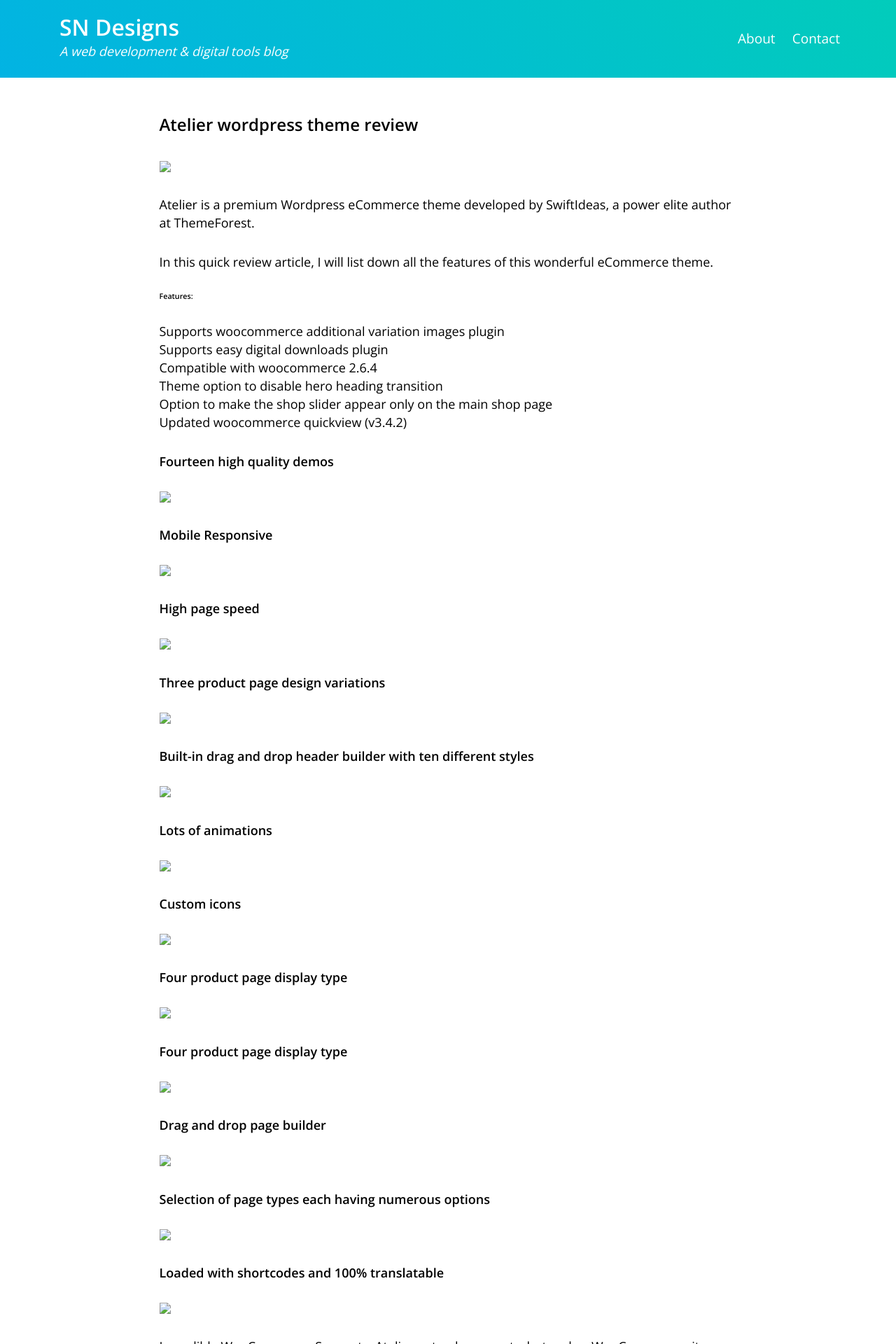
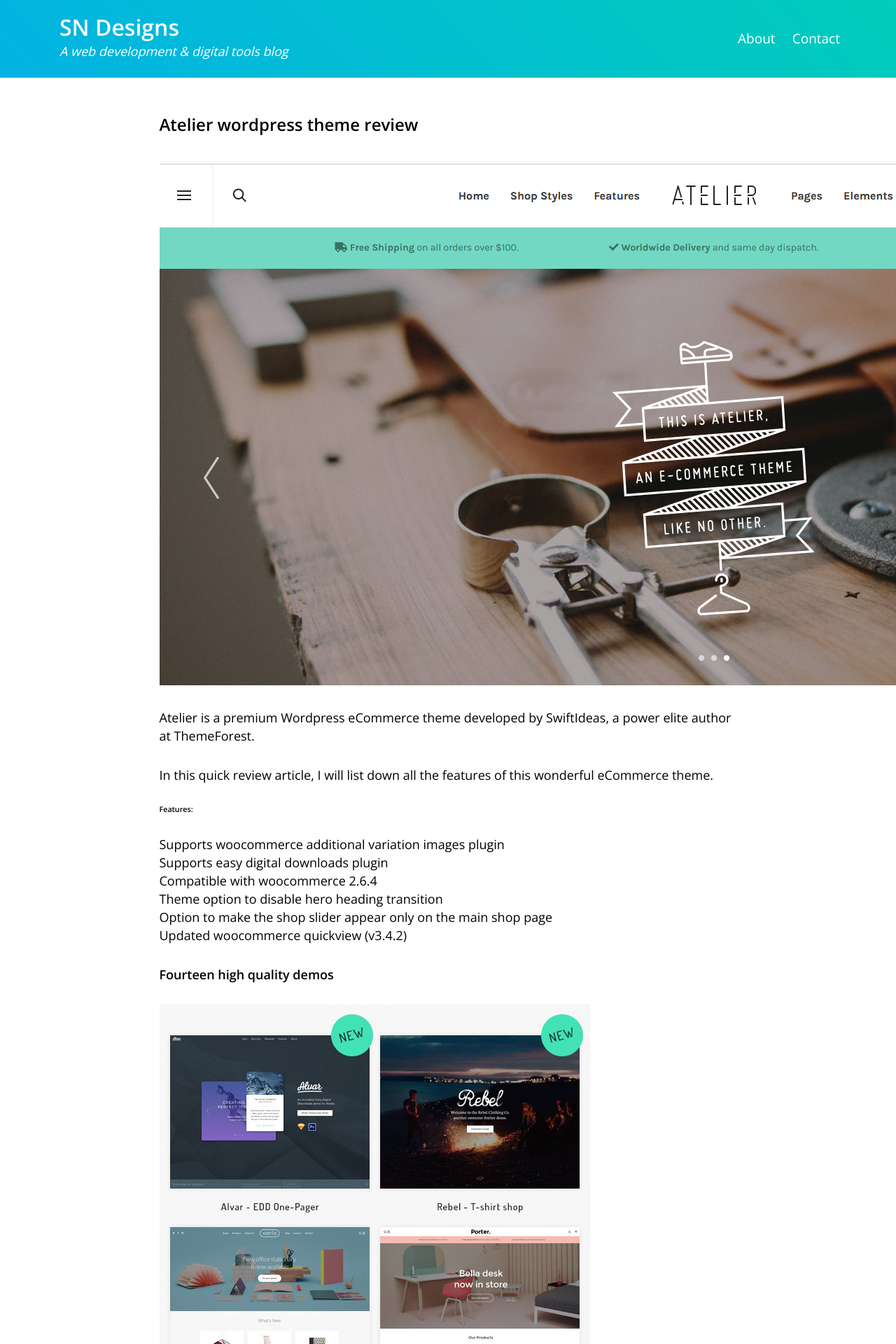
Before and after one commit to sndn/sndn.github.io, a Jekyll site: the page built from _posts/2022-11-16-atelier-wordpress-theme-review.html, in a window 1280 px wide. Shown: the top 1920 px of the page at 70% size. Built offline with Jekyll 4.4.1, drawn with Linux system fonts in a browser that asks for light colours.

Commit message:
Add files via upload

```diff
--- a/_posts/2022-11-16-atelier-wordpress-theme-review.html
+++ b/_posts/2022-11-16-atelier-wordpress-theme-review.html
@@ -1,9 +1,10 @@
 ---
 layout: posts
+permalink: /atelier-wordpress-theme-review/
 ---
 
 <h2>Atelier wordpress theme review</h2>
-<img src="images/atelier_1.png"/>
+<img src="/images/atelier_1.png"/>
 
 <p>Atelier is a premium Wordpress eCommerce theme developed by SwiftIdeas, a power elite author at ThemeForest.</p>
 
@@ -21,40 +22,40 @@
 </p>
 
 <p><strong>Fourteen high quality demos</strong></p>
-<img src="images/atelier_2.png"/>
+<img src="/images/atelier_2.png"/>
 
 <p><strong>Mobile Responsive</strong></p>
-<img src="images/atelier_3.png"/>
+<img src="/images/atelier_3.png"/>
 
 <p><strong>High page speed</strong></p>
-<img src="images/atelier_4.png"/>
+<img src="/images/atelier_4.png"/>
 
 <p><strong>Three product page design variations</strong></p>
-<img src="images/atelier_5.png"/>
+<img src="/images/atelier_5.png"/>
 
 <p><strong>Built-in drag and drop header builder with ten different styles</strong></p>
-<img src="images/atelier_6.png"/>
+<img src="/images/atelier_6.png"/>
 
 <p><strong>Lots of animations</strong></p>
-<img src="images/atelier_7.png"/>
+<img src="/images/atelier_7.png"/>
 
 <p><strong>Custom icons</strong></p>
-<img src="images/atelier_8.png"/>
+<img src="/images/atelier_8.png"/>
 
 <p><strong>Four product page display type</strong></p>
-<img src="images/atelier_9.png"/>
+<img src="/images/atelier_9.png"/>
 
 <p><strong>Four product page display type</strong></p>
-<img src="images/atelier_9.png"/>
+<img src="/images/atelier_9.png"/>
 
 <p><strong>Drag and drop page builder</strong></p>
-<img src="images/atelier_10.png"/>
+<img src="/images/atelier_10.png"/>
 
 <p><strong>Selection of page types each having numerous options</strong></p>
-<img src="images/atelier_11.png"/>
+<img src="/images/atelier_11.png"/>
 
 <p><strong>Loaded with shortcodes and 100% translatable</strong></p>
-<img src="images/atelier_12.png"/>
+<img src="/images/atelier_12.png"/>
 
 <p>Incredible WooCommerce Support – Atelier not only supports, but makes WooCommerce sites look outstanding. We’ve added options for you to set full width shops, with customisable columns, sidebars, and product display types.</p>
 
```
